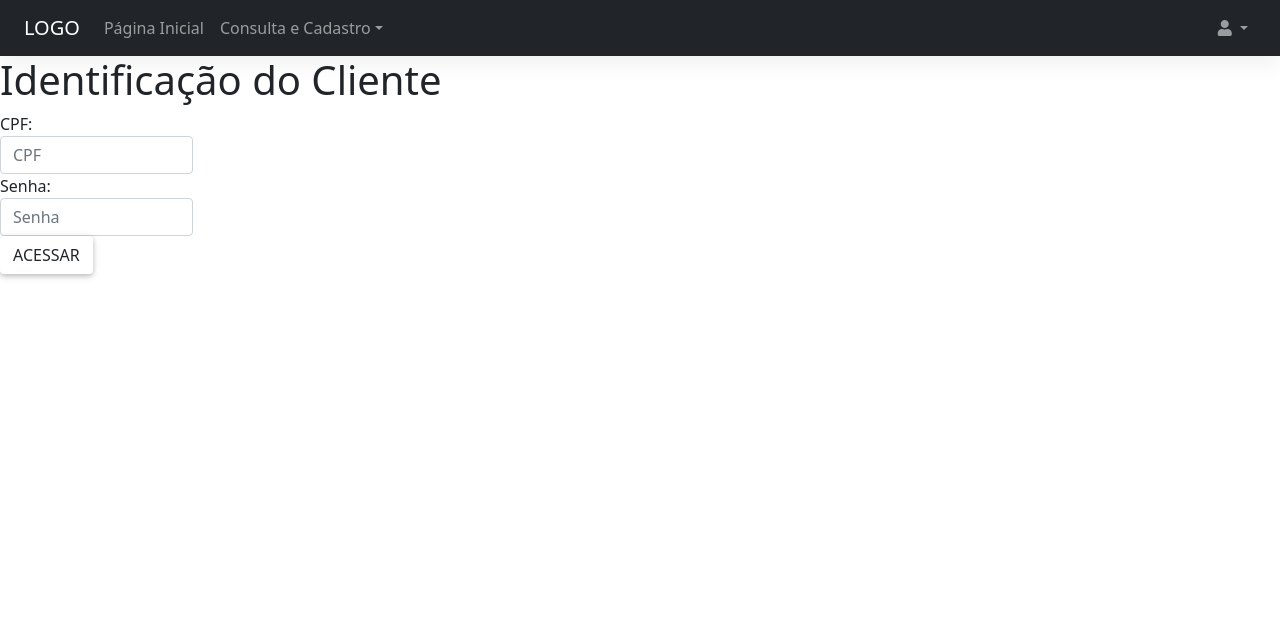
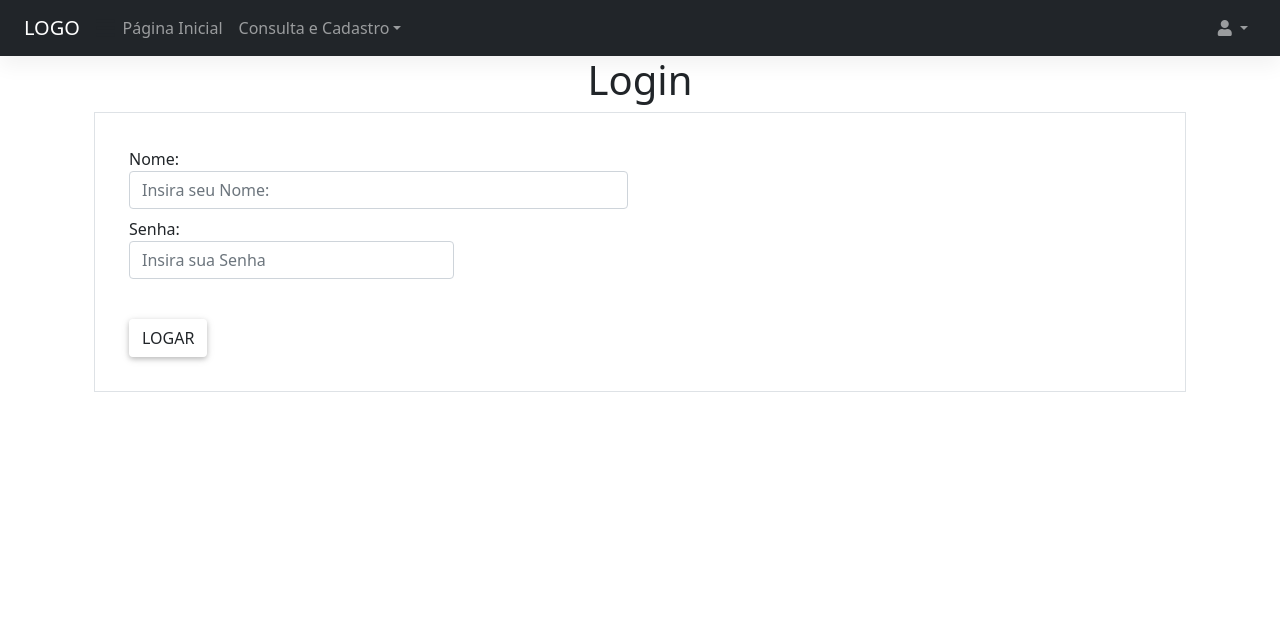
Before and after one commit to Zanca-Coder/Fluxo-Caixa, a PHP site: page /fluxo_caixa/login/ in a window 1280 px wide. Shown: the top 632 px of the page. Run offline with PHP 8.4, Linux system fonts and the light colour scheme; some libraries are stand-ins or nearby versions.

Commit message:
Completo

```diff
--- a/controllers/index.php
+++ b/controllers/index.php
@@ -4,6 +4,8 @@ class Index extends Controller {
 
     function __construct() {
         parent::__construct();
+        Auth::autentica(['']);
+
     }
 
     function index() {
--- a/controllers/lancamentos.php
+++ b/controllers/lancamentos.php
@@ -4,7 +4,7 @@ class Lancamentos extends Controller {
 
     function __construct() {
         parent::__construct();
-        //Auth::autentica();
+        Auth::autentica();
         $this->view->js = array('lancamentos/lancamento.js');
     }
 
--- a/controllers/login.php
+++ b/controllers/login.php
@@ -1,20 +1,34 @@
 <?php
 
-class Login extends Controller {
+class Login extends Controller
+{
 
-    function __construct() {
+
+    function __construct()
+    {
         parent::__construct();
         $this->view->js = array('login/js/login.js');
     }
 
-    function index() {
-        $this->view->title = 'Identificação do Usuário';
-		$this->view->render('header');
+    function index()
+    {
+        $this->view->title = 'Login';
+        $this->view->render('header');
         $this->view->render('login/index');
-		$this->view->render('footer');
+        $this->view->render('footer');
     }
-     function ver()
+
+    function ver()
     {
+        Session::init();
+        Session::destroy();
         $this->model->ver();
     }
+
+    function verificaPermissao()
+    {
+        @session_start();
+        echo ($_SESSION['nivel'][0]->nivel);
+    }
+
 }
--- a/controllers/logout.php
+++ b/controllers/logout.php
@@ -16,7 +16,7 @@ class Logout extends Controller {
     {
         $this->model->logout();
 
-		 $this->view->title = 'Logout';
+		$this->view->title = 'Logout';
 		$this->view->render('header');
         $this->view->render('logout/index');
 		$this->view->render('footer');
--- a/controllers/tipo_lancamentos.php
+++ b/controllers/tipo_lancamentos.php
@@ -6,7 +6,7 @@ class Tipo_Lancamentos extends Controller
     function __construct()
     {
         parent::__construct();
-        //Auth::autentica();
+        Auth::autentica();
         $this->view->js = array('tipo_lancamentos/tipo_lancamento.js');
     }
 
--- a/libs/Auth.php
+++ b/libs/Auth.php
@@ -8,7 +8,7 @@ class Auth
     public static function autentica()
     {
         @session_start();
-        $logged = $_SESSION['logado'];
+        $logged = $_SESSION['nivel'];
         if ($logged == false) {
             session_destroy();
             header('Location: login/');
--- a/models/lancamentos_model.php
+++ b/models/lancamentos_model.php
@@ -24,7 +24,7 @@ class Lancamentos_Model extends Model {
             join tipolancamento t2 on
                 t2.sequencia = l.tipo';
         $result=$this->db->select($sql);
-		echo(json_encode($result));
+		 echo(json_encode($result));
     }
 
     public function selTipFlux()
--- a/models/login_model.php
+++ b/models/login_model.php
@@ -5,13 +5,23 @@ class Login_Model extends Model
     public function __construct()
     {
         parent::__construct();
+        // logout
+        Session::init();
+        Session::destroy();
     }
 
     public function ver()
     {
-		$dados=array(':cpf' => $_POST['txtcpf'],':senha' => $_POST['txtsenha']);
-        $result = $this->db->select("SELECT cpf,nome FROM dbclientes.cliente WHERE
-                cpf = :cpf AND senha = sha2(:senha,256)",$dados);
+        $dados = array(':nome' => $_POST['txtNome'], ':senha' => $_POST['txtSenha']);
+        $result = $this->db->select("SELECT
+                                        *
+                                    from
+                                        usuario
+                                    join nivelusuario on
+                                        usuario.nivel = nivelusuario.codigo
+                                    where
+                                        nome = :nome
+                                        and senha = :senha;", $dados);
 
         $count = count($result);
 
@@ -19,13 +29,12 @@ class Login_Model extends Model
             // login
             Session::init();
             Session::set('nome', $result[0]->nome);
+            Session::set('id', $result[0]->id);
+            Session::set('nivel', $result);
             Session::set('logado', true);
-            Session::set('cpf', $result[0]->cpf);
-            echo("OK");
+            echo ("OK");
         } else {
-            echo("Dados Incorretos.");
+            echo ("Dados Incorretos.");
         }
-
     }
-
 }
--- a/views/footer.php
+++ b/views/footer.php
@@ -15,7 +15,8 @@
   <script src="<?=URL;?>public/js/axios.min.js"></script>
   <script src="<?=URL;?>public/js/libs.js"></script>
   <script src="https://cdn.jsdelivr.net/npm/@popperjs/core@2.10.2/dist/umd/popper.min.js" integrity="sha384-7+zCNj/IqJ95wo16oMtfsKbZ9ccEh31eOz1HGyDuCQ6wgnyJNSYdrPa03rtR1zdB" crossorigin="anonymous"></script>
-<script src="https://cdn.jsdelivr.net/npm/bootstrap@5.1.3/dist/js/bootstrap.min.js" integrity="sha384-QJHtvGhmr9XOIpI6YVutG+2QOK9T+ZnN4kzFN1RtK3zEFEIsxhlmWl5/YESvpZ13" crossorigin="anonymous"></script>
+  <script src="https://cdn.jsdelivr.net/npm/bootstrap@5.1.3/dist/js/bootstrap.min.js" integrity="sha384-QJHtvGhmr9XOIpI6YVutG+2QOK9T+ZnN4kzFN1RtK3zEFEIsxhlmWl5/YESvpZ13" crossorigin="anonymous"></script>
+  <script src="https://ajax.googleapis.com/ajax/libs/jquery/3.5.1/jquery.min.js"></script>
     <?php
     if (isset($this->js))
     {
--- a/views/header.php
+++ b/views/header.php
@@ -1,54 +1,40 @@
 <!DOCTYPE html>
 <html lang="pt-br">
+
 <head>
   <meta charset="utf-8">
   <meta http-equiv="X-UA-Compatible" content="IE=edge">
   <meta name="viewport" content="width=device-width, initial-scale=1">
-    <title><?=$this->title;?></title>
+  <title><?= $this->title; ?></title>
 
   <!-- Bootstrap -->
 
-    <link rel="stylesheet" href="<?=URL;?>public/MDB/css/mdb.min.css" />
-    <link rel="stylesheet" href="<?=URL;?>public/fontawesome/css/all.min.css" />
+  <link rel="stylesheet" href="<?= URL; ?>public/MDB/css/mdb.min.css" />
+  <link rel="stylesheet" href="<?= URL; ?>public/fontawesome/css/all.min.css" />
   <link rel="stylesheet" href="https://fonts.googleapis.com/css2?family=Roboto:wght@300;400;500;700&display=swap" />
-   <link rel="stylesheet" href="<?=URL;?>public/css/main.css" />
+  <link rel="stylesheet" href="<?= URL; ?>public/css/main.css" />
   <link href="https://cdn.jsdelivr.net/npm/bootstrap@5.1.3/dist/css/bootstrap.min.css" rel="stylesheet" integrity="sha384-1BmE4kWBq78iYhFldvKuhfTAU6auU8tT94WrHftjDbrCEXSU1oBoqyl2QvZ6jIW3" crossorigin="anonymous">
 
 </head>
+
 <body>
 
-  <header>
   <nav class="navbar navbar-expand-lg navbar-dark bg-dark">
     <div class="container-fluid">
-          <a class="navbar-brand" href="#">LOGO</a>
-          <button
-            class="navbar-toggler"
-            type="button"
-            data-toggle="collapse"
-            data-target="#navbarColor02"
-            aria-controls="navbarColor02"
-            aria-expanded="false"
-            aria-label="Toggle navigation"
-          >
+      <a class="navbar-brand">LOGO</a>
+
       <i class="fas fa-bars fa-lg"></i>
-          </button>
+
       <div class="collapse navbar-collapse" id="navbarColor02">
         <ul class="navbar-nav mr-auto mb-2 mb-lg-0">
           <li class="nav-item active">
-                <a class="nav-link" aria-current="page" href="<?=URL;?>">Página Inicial</a>
+            <a class="nav-link" aria-current="page" href="<?= URL; ?>" id="linkPagIn">Página Inicial</a>
           </li>
           <li class="nav-item">
-                <a
-                  class="nav-link dropdown-toggle"
-                  href="#"
-                  id="navbarDropdownManut"
-                  role="button"
-                  data-toggle="dropdown"
-                  aria-expanded="false"
-                >Consulta e Cadastro</a>
+            <a class="nav-link dropdown-toggle" href="#" id="navbarDropdownManut" role="button" data-toggle="dropdown" aria-expanded="false">Consulta e Cadastro</a>
             <ul class="dropdown-menu dropdown-menu-right" aria-labelledby="userDropdownManut" data-dropdown-in="fadeIn" data-dropdown-out="fadeOut" x-placement="bottom-start">
-                  <li><a class="dropdown-item" href="<?=URL;?>lancamentos">Lançamento</a></li>
-                  <li><a class="dropdown-item" href="<?=URL;?>tipo_lancamentos">Tipo de Lançamento</a></li>
+              <li><a class="dropdown-item" href="<?= URL; ?>lancamentos" id="linkLanc">Lançamento</a></li>
+              <li><a class="dropdown-item" href="<?= URL; ?>tipo_lancamentos" id="linkTip">Tipo de Lançamento</a></li>
             </ul>
           </li>
         </ul>
@@ -56,24 +42,16 @@
         <ul class="navbar-nav d-flex flex-row">
           <!-- Icons -->
           <!-- Icon dropdown -->
-
           <li class="nav-item dropdown">
-                <a
-                  class="nav-link dropdown-toggle"
-                  href="#"
-                  id="navbarDropdown"
-                  role="button"
-                  data-toggle="dropdown"
-                  aria-expanded="false"
-                  aria-haspopup="true"
-                >
+            <a class="nav-link dropdown-toggle" href="#" id="navbarDropdown" role="button" data-toggle="dropdown" aria-expanded="false" aria-haspopup="true">
               <i class="fas fa-user"></i>
             </a>
             <div class="dropdown-menu dropdown-menu-right dropdown-info" aria-labelledby="userDropdown" data-dropdown-in="fadeIn" data-dropdown-out="fadeOut" x-placement="null">
-            <a class="dropdown-item" href="#">Sair</a>
+              <a class="dropdown-item" href="<?= URL; ?>login" id="linkSair">Sair</a>
             </div>
           </li>
         </ul>
+
       </div>
     </div>
   </nav>
--- a/views/index/index.php
+++ b/views/index/index.php
@@ -11,7 +11,7 @@
       <div class="container">
         <div class="row">
 
-		</div>
+    		</div>
       </div>
     </main>
     <!--Main layout-->
--- a/views/login/index.php
+++ b/views/login/index.php
@@ -1,19 +1,35 @@
+<h1 style="text-align: center;">Login</h1>
 
-		<h1>Identificação do Cliente</h1>
-		<form name="frmLogin" id="frmLogin" method="post" role="form" action="">
+<main class="md-4 mb-5">
+
+	<div class="container">
+
+		<div class="border p-4 col-md-12">
+
+			<form name="frmLogin" id="frmLogin" method="post" role="form" style="margin-top: 10px; margin-left: 10px; margin-right: 10px; margin-bottom: 10px;">
 
 				<div class="row">
-				<div class="form-group col-md-2 col-lg-2">
-				    <label>CPF:</label>
-				    <input type="text" class="form-control" id="txtcpf" name="txtcpf" placeholder="CPF" maxlength="14">
+					<div class="form-group col-md-6 mb-2">
+						<label>Nome:</label>
+						<input type="text" class="form-control" id="txtNome" name="txtNome" placeholder="Insira seu Nome:" maxlength="35">
 					</div>
 				</div>
 
 				<div class="row">
-				<div class="form-group col-md-2 col-lg-2">
+					<div class="form-group col-md-4 mb-3">
 						<label>Senha:</label>
-				    <input type="password" class="form-control" id="txtsenha" name="txtsenha" placeholder="Senha" maxlength="10">
+						<input type="password" class="form-control" id="txtSenha" name="txtSenha" placeholder="Insira sua Senha" maxlength="10">
 					</div>
 				</div>
-			<button type="submit" id="btnLogin" name="btnLogin" class="btn btn-default">Acessar</button>
+
+				<br />
+
+				<div>
+					<button type="submit" id="btnLogin" name="btnLogin" class="btn btn-default">Logar</button>
+				</div>
+
 			</form>
+
+		</div>
+	</div>
+</main>
--- a/views/login/js/login.js
+++ b/views/login/js/login.js
@@ -1,13 +1,44 @@
-$(document).ready(function(){
-	$("#btnLogin").click(function(e){
-		e.preventDefault();
-		$.post("ver/",$("#frmLogin").serialize(),function(data){
-			if(data=="OK"){
-				window.location='../index/';
-			}
-			else{
-				alert(data);
-			}
-		});
-	});
+$(document).ready(function() {
+    $("#btnLogin").click(function(e) {
+        e.preventDefault();
+        axios.post(BASEURL + "/login/ver/", $("#frmLogin").serialize())
+            .then((result) => {
+                if (result.data == "OK") {
+                    window.location = BASEURL + '/index/';
+                } else {
+                    alert(result.data);
+                }
+            });
+    });
 });
+
+$(document).ready(function() {
+    $("#linkPagIn").click(function(e) {
+        e.preventDefault();
+        var click = true;
+        if (click) {
+            alert('Faça o Login para continuar!');
+        }
+    });
+    $("#linkLanc").click(function(e) {
+        e.preventDefault();
+        var click = true;
+        if (click) {
+            alert('Faça o Login para continuar!');
+        }
+    });
+    $("#linkTip").click(function(e) {
+        e.preventDefault();
+        var click = true;
+        if (click) {
+            alert('Faça o Login para continuar!');
+        }
+    });
+    $("#linkSair").click(function(e) {
+        e.preventDefault();
+        var click = true;
+        if (click) {
+            alert('Faça o Login para continuar!');
+        }
+    });
+});
--- a/views/logout/index.php
+++ b/views/logout/index.php
@@ -1,2 +1,5 @@
+<script>
 
-		<h1>Bye Bye</h1>
+
+
+</script>
```
Also changed, not shown: models/logout_model.php (+4 -6 lines), views/lancamentos/lancamento.js (indentation only). Lines whose indentation alone changed are shown as unchanged.
